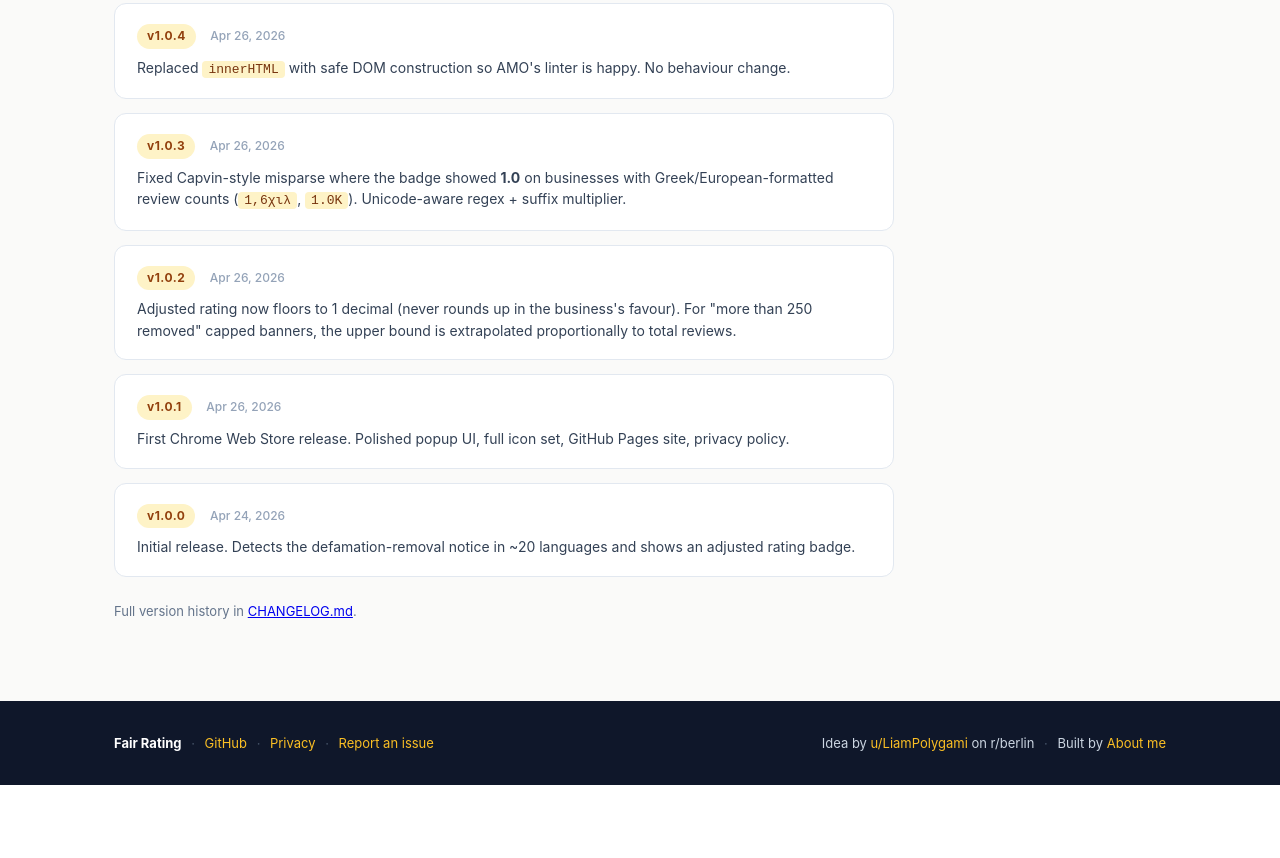
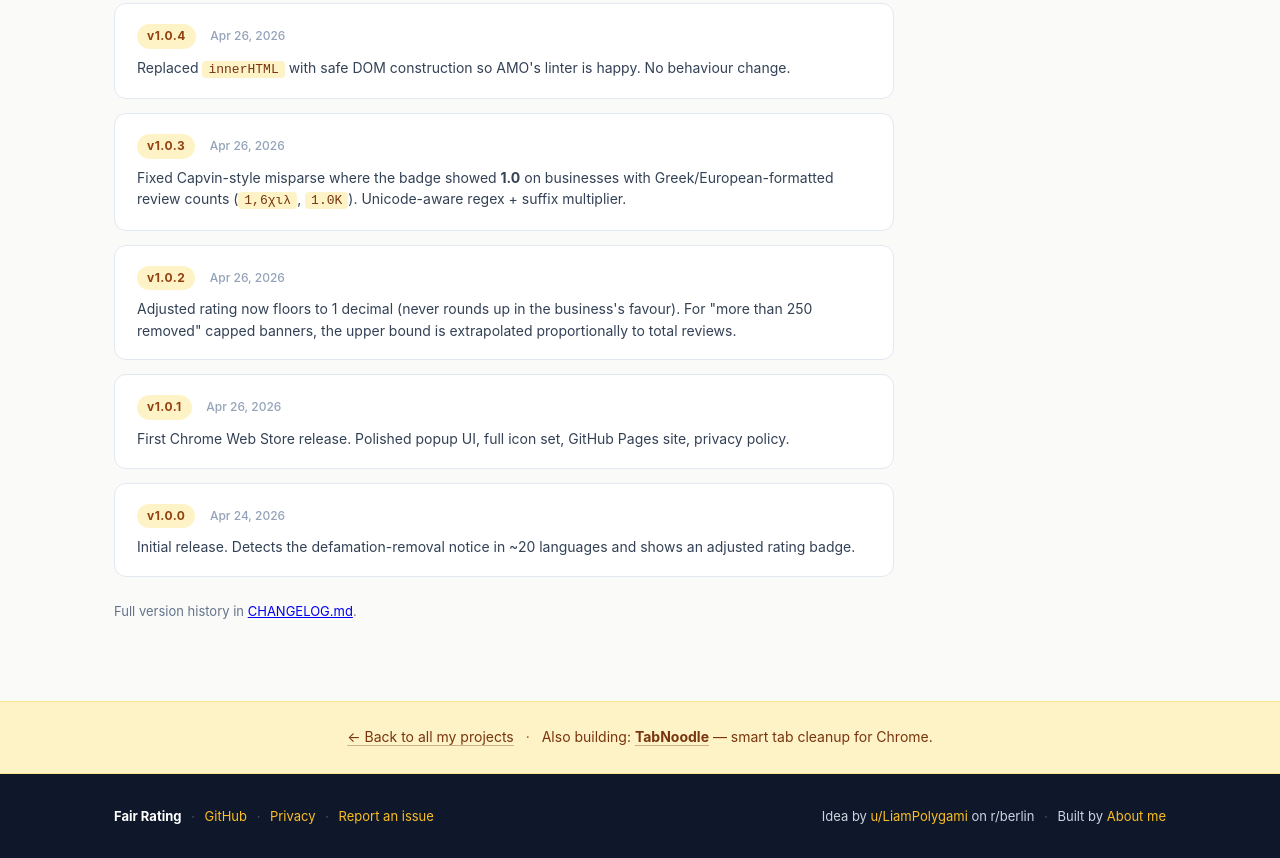
Before and after one commit to Ennui92/fair-rating-extension, a browser extension: page docs/index.html in a window 1280 px wide. Shown: the part 2586-3444 px from the top of the page. Before the commit the page ends 3371 px from the top, so only its background shows below. Drawn offline with Linux system fonts and the light colour scheme.

Commit message:
Add more-projects banner: back-link to ermis-dev and cross-link to TabNoodle

```diff
--- a/docs/index.html
+++ b/docs/index.html
@@ -179,6 +179,18 @@
       </div>
     </section>
 
+    <section class="more-projects">
+      <div class="wrap">
+        <p>
+          <a href="https://ennui92.github.io/ermis-dev/">&larr; Back to all my projects</a>
+          <span class="dot">&middot;</span>
+          Also building:
+          <a href="https://ennui92.github.io/tabnoodle-site/"><strong>TabNoodle</strong></a>
+          &mdash; smart tab cleanup for Chrome.
+        </p>
+      </div>
+    </section>
+
     <footer class="site-footer">
       <div class="wrap">
         <div class="foot-row">
--- a/docs/style.css
+++ b/docs/style.css
@@ -338,3 +338,35 @@ h2 {
   color: #475569;
   margin: 0 6px;
 }
+
+/* More projects banner (between content and footer) */
+.more-projects {
+  padding: 24px 0;
+  background: #fef3c7;
+  border-top: 1px solid #fde68a;
+  border-bottom: 1px solid #fde68a;
+  text-align: center;
+}
+
+.more-projects p {
+  margin: 0;
+  font-size: 14px;
+  color: #78350f;
+  line-height: 1.6;
+}
+
+.more-projects a {
+  color: #78350f;
+  text-decoration: underline;
+  text-decoration-color: rgba(120, 53, 15, 0.35);
+  text-underline-offset: 3px;
+}
+
+.more-projects a:hover {
+  text-decoration-color: rgba(120, 53, 15, 0.9);
+}
+
+.more-projects .dot {
+  color: #b45309;
+  margin: 0 8px;
+}
```
